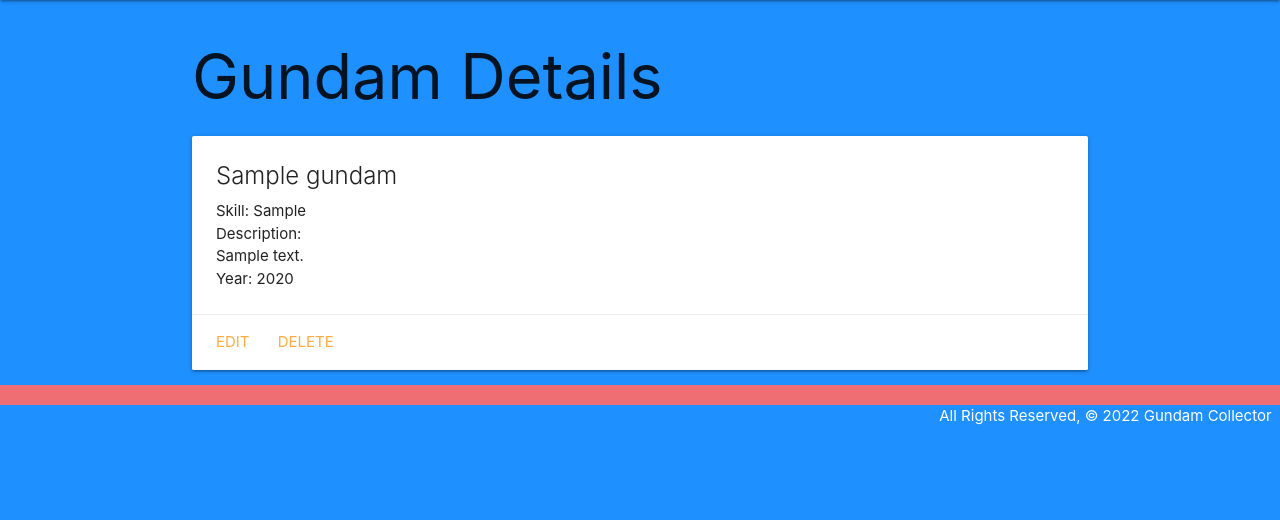
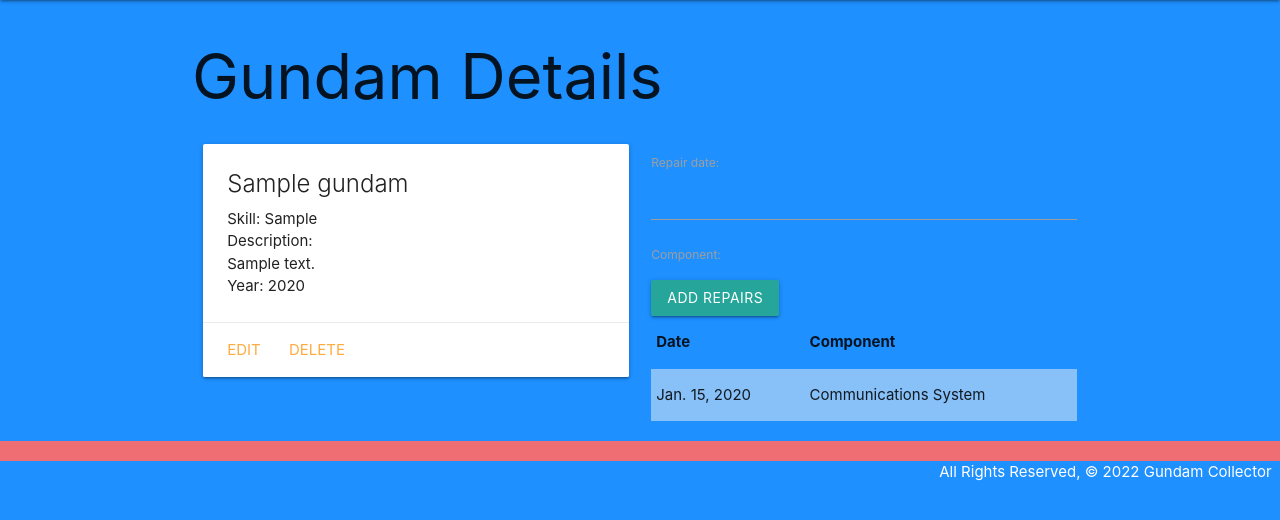
Before and after one commit to aaguilarvf39/Finch-Collector, a Django app: page /gundams/1/ in a window 1280 px wide. Shown: the part 64-584 px from the top of the page. Run offline with Django 4.2, Linux system fonts and the light colour scheme; tables that the repository leaves empty hold one stand-in row (values such as "Sample post").

Commit message:
repairForm displaying

```diff
--- a/main_app/admin.py
+++ b/main_app/admin.py
@@ -1,5 +1,6 @@
 from django.contrib import admin
-from .models import Gundam
+from .models import Gundam, Repairs
 
 # Register your models here.
 admin.site.register(Gundam)
+admin.site.register(Repairs)
--- /dev/null
+++ b/main_app/forms.py
@@ -0,0 +1,7 @@
+from django.forms import ModelForm
+from .models import Repairs
+
+class RepairsForm(ModelForm):
+  class Meta:
+    model = Repairs
+    fields = ['date', 'component']
--- a/main_app/models.py
+++ b/main_app/models.py
@@ -1,5 +1,12 @@
 from django.db import models
 from django.urls import reverse
+
+# A tuple of 2-tuples
+COMPONENTS = (
+    ('C', 'Communications System'),
+    ('W', 'Weapons Malfunction'),
+    ('R', 'Reactor Cores')
+)
 
 # Create your models here.
 class Gundam(models.Model):
@@ -13,3 +20,17 @@
 
     def get_absolute_url(self):
         return reverse('detail', kwargs={'gundam_id': self.id})
+
+# Add new Feeding model below Gundam model
+class Repairs(models.Model):
+  date = models.DateField('repair date')
+  component = models.CharField(
+    max_length=22,
+    choices=COMPONENTS,
+    default=COMPONENTS[0][0]
+  )
+
+  gundam = models.ForeignKey(Gundam, on_delete=models.CASCADE)
+
+  def __str__(self):
+    return f"{self.get_component_display()} on {self.date}"
--- a/main_app/templates/gundams/detail.html
+++ b/main_app/templates/gundams/detail.html
@@ -3,6 +3,8 @@
 
 <h1>Gundam Details</h1>
 
+<div class="row">
+  <div class="col s6">
     <div class="card">
       <div class="card-content">
         <span class="card-title">{{ gundam.name }}</span>
@@ -11,13 +13,34 @@
         {% if gundam.year > 0 %}
           <p>Year: {{ gundam.year }}</p>
         {% else %}
-      <p>Year: Mobile Suit</p>
+          <p>Year: Not Mobile Suit</p>
         {% endif %}
       </div>
       <div class="card-action">
         <a href="{% url 'gundams_update' gundam.id %}">Edit</a>
         <a href="{% url 'gundams_delete' gundam.id %}">Delete</a>
-  </divgundams
       </div>
-
+    </div>
+  </div>
+  <div class="col s6">
+    <form method="POST">
+      {% csrf_token %}
+      {{ repair_form.as_p }}
+      <input type="submit" class="btn" value="Add Repairs">
+    </form>
+    <table class="striped">
+      <thead>
+        <tr><th>Date</th><th>Component</th></tr>
+      </thead>
+      <tbody>
+        {% for repairs in gundam.repairs_set.all %}
+          <tr>
+            <td>{{repairs.date}}</td>
+            <td>{{repairs.get_component_display}}</td>
+          </tr>
+        {% endfor %}
+      </tbody>
+    </table>
+  </div>
+</div>
 {% endblock %}
--- a/main_app/views.py
+++ b/main_app/views.py
@@ -1,6 +1,7 @@
 from django.shortcuts import render
 from django.views.generic.edit import CreateView, UpdateView, DeleteView
 from .models import Gundam
+from .forms import RepairsForm
 
 # Create your views here.
 def home(request):
@@ -16,7 +17,10 @@
 
 def gundams_detail(request, gundam_id):
    gundam = Gundam.objects.get(id=gundam_id)
-   return render(request, 'gundams/detail.html', { 'gundam': gundam })
+   repair_form = RepairsForm()
+   return render(request, 'gundams/detail.html', {
+     'gundam': gundam, 'repair_form': repair_form
+    })
 
 class GundamCreate(CreateView):
   model = Gundam
```
Also changed, not shown: main_app/migrations/0002_repairs.py (added). Lines whose indentation alone changed are shown as unchanged.
